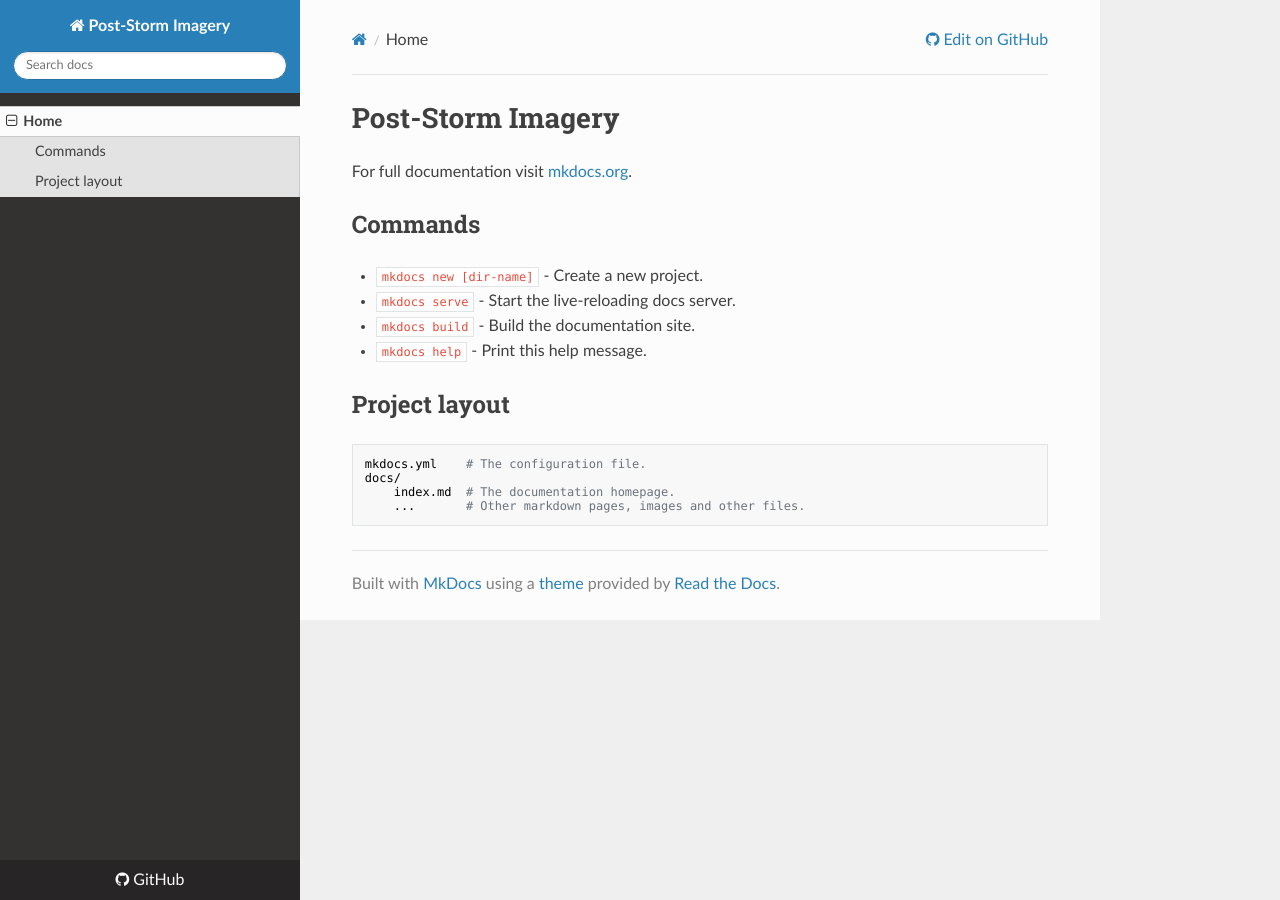
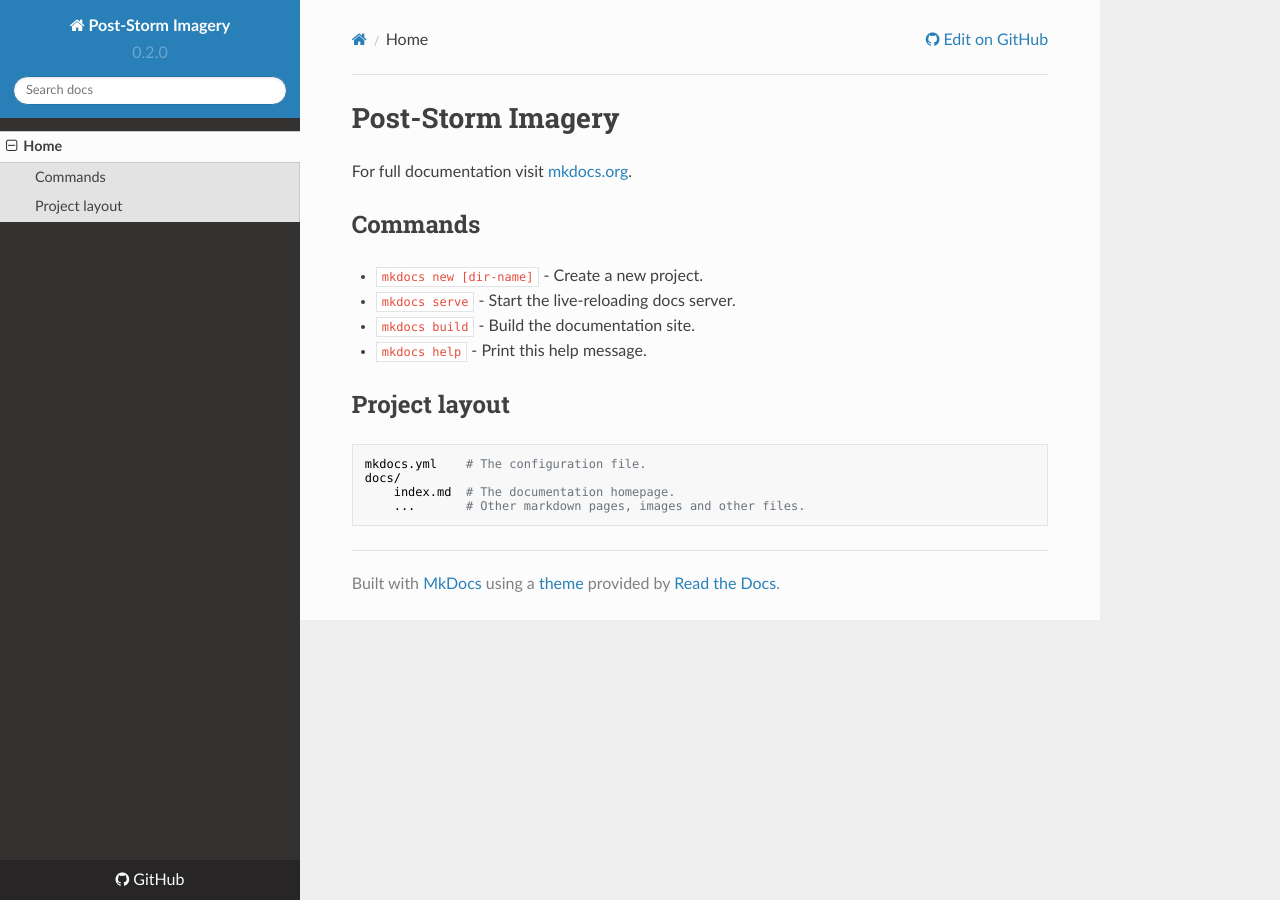
Before and after one commit to UNCG-CSE/Poststorm_Imagery, an MkDocs documentation site: the page built from docs/index.md, in a window 1280 px wide. Built offline with MkDocs 1.6.1, drawn with Linux system fonts in a browser that asks for light colours; nearby versions of some CDN libraries.

Commit message:
Add version to mkdocs

```diff
--- a/mkdocs.yml
+++ b/mkdocs.yml
@@ -9,3 +9,6 @@ nav:
     - Home: index.md
 
 theme: readthedocs
+
+extra:
+    version: 0.2.0
--- a/setup.cfg
+++ b/setup.cfg
@@ -11,6 +11,10 @@ replace = version='{new_version}'
 search = __version__ = '{current_version}'
 replace = __version__ = '{new_version}'
 
+[bumpversion:file:mkdocs.yml]
+search = version: {current_version}
+replace = version: {new_version}
+
 [bdist_wheel]
 universal = 1
 
```
